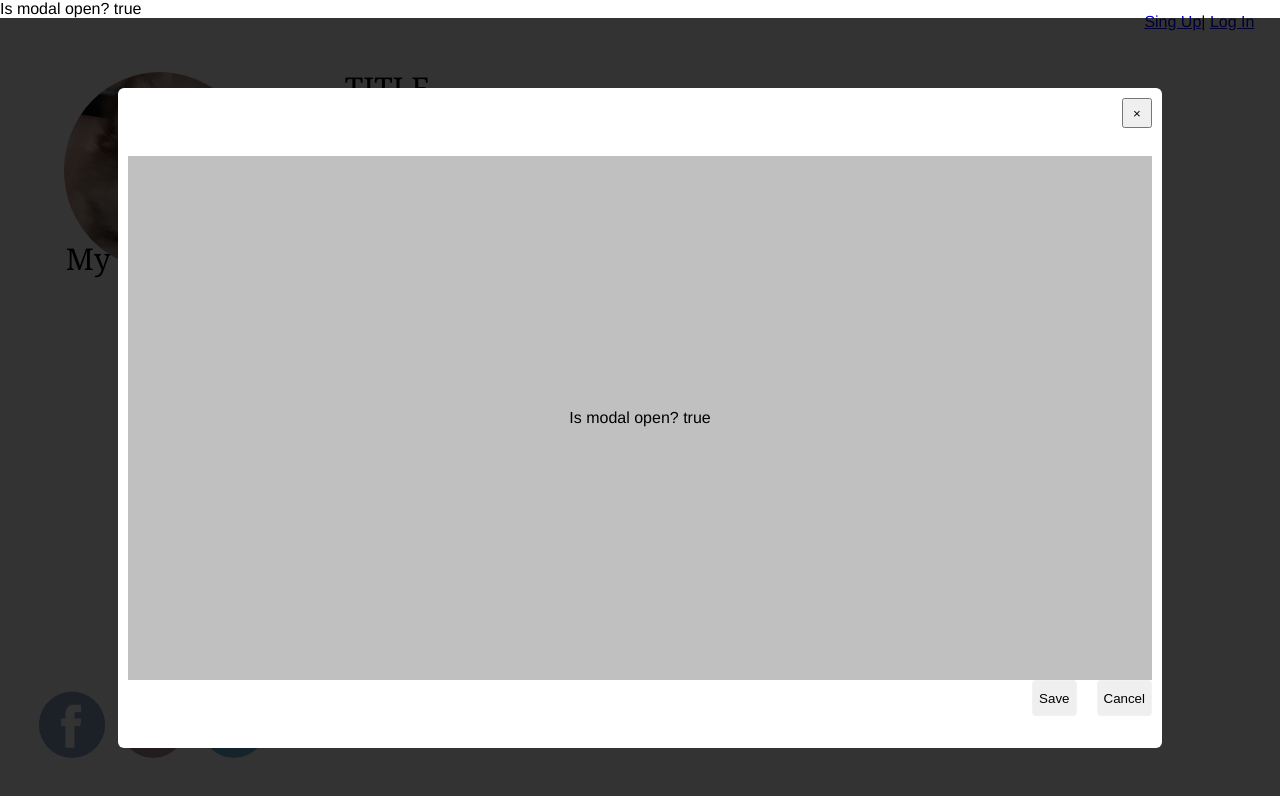
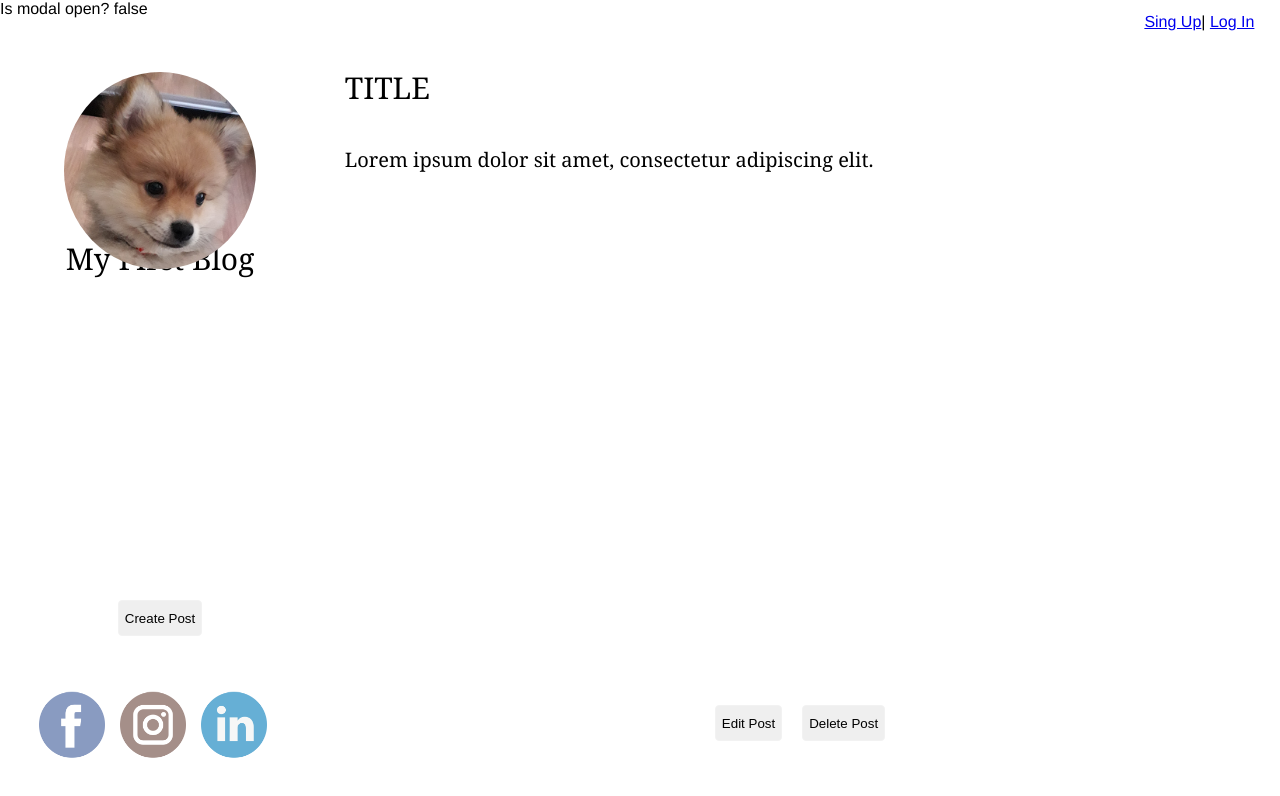
Before and after one commit to yumitanaka/My-first-blog_vue, a Vue app: page / in a window 1280 px wide. Shown: the top 796 px of the page. Built offline with nearby package versions, Linux system fonts and the light colour scheme.

Commit message:
Added input text field @modal.

```diff
--- a/src/components/Modal.vue
+++ b/src/components/Modal.vue
@@ -4,10 +4,13 @@
       <div class="btn-align">
         <close-btn @click="$emit('close-modal', false)">&times;</close-btn>
       </div>
-      <div class="content">Is modal open? {{open}}</div>
+      <div class="content">
+        <input class="titulo-input" type="text" />
+        <input class="painel-input" type="text" />
+      </div>
       <div class="btn-align">
         <btn>Save</btn>
-        <btn  @click="$emit('close-modal', false)" style="margin-left:20px">Cancel</btn>
+        <btn @click="$emit('close-modal', false)" style="margin-left:20px">Cancel</btn>
       </div>
     </div>
   </div>
@@ -43,8 +46,8 @@ export default {
 
   &-content {
     background: rgb(255, 255, 255);
-    width: 80%;
-    height: 80%;
+    width: 90%;
+    height: 90%;
     padding: 10px;
     border-radius: 6px;
   }
@@ -56,9 +59,30 @@ export default {
 
 .content {
   height: 82%;
-  display: flex;
+  width: 100%;
+  display: block;
   justify-content: center;
   align-items: center;
-  background: silver;
+}
+
+.titulo-input {
+  width: 99%;
+  height: 5%;
+  border: 1px solid #d0d0d0;
+  margin-bottom: 10px;
+  outline: 0;
+  box-shadow: 0 0 0 0 rgba(136, 136, 136, 0);
+  font-size: small;
+  transition: box-shadow 0.3s;
+}
+
+.painel-input {
+  width: 99%;
+  height: 90%;
+  border: 1px solid #d0d0d0;
+  outline: 0;
+  box-shadow: 0 0 0 0 rgba(136, 136, 136, 0);
+  font-size: small;
+  transition: box-shadow 0.3s;
 }
 </style>
--- a/src/components/PainelDireito.vue
+++ b/src/components/PainelDireito.vue
@@ -5,8 +5,6 @@
     </div>
     <div class="div-conteudo">
       <div class="div-cont">Lorem ipsum dolor sit amet, consectetur adipiscing elit.</div>
-      <input class="titulo-input" type="text" />
-      <input class="painel-input" type="text" />
     </div>
     <div class="div-botao">
       <button class="botao-edit">Edit Post</button>
@@ -57,36 +55,13 @@ export default {};
   margin-left: 0.5%;
   font-family: georgia;
   font-size: 20px;
- /* background-color: yellow; */
+  /* background-color: yellow; */
 }
 
 .div-cont {
   font-family: georgia;
   font-size: 20px;
   /* display: none; */
-}
-
-.titulo-input {
-  width: 100%;
-  height: 5%;
-  border: 1px solid #d0d0d0;
-  margin-bottom: 10px;
-  outline: 0;
-  box-shadow: 0 0 0 0 rgba(136, 136, 136, 0);
-  font-size: small;
-  transition: box-shadow 0.3s;
-  display: none;
-}
-
-.painel-input {
-  width: 100%;
-  height: 90%;
-  border: 1px solid #d0d0d0;
-  outline: 0;
-  box-shadow: 0 0 0 0 rgba(136, 136, 136, 0);
-  font-size: small;
-  transition: box-shadow 0.3s;
-  display: none;
 }
 
 .div-botao {
--- a/src/store/index.js
+++ b/src/store/index.js
@@ -21,7 +21,7 @@ export default createStore({
     },
 
     modal: {
-      isModalOpen: true,
+      isModalOpen: false,
     },
 
   },
```
